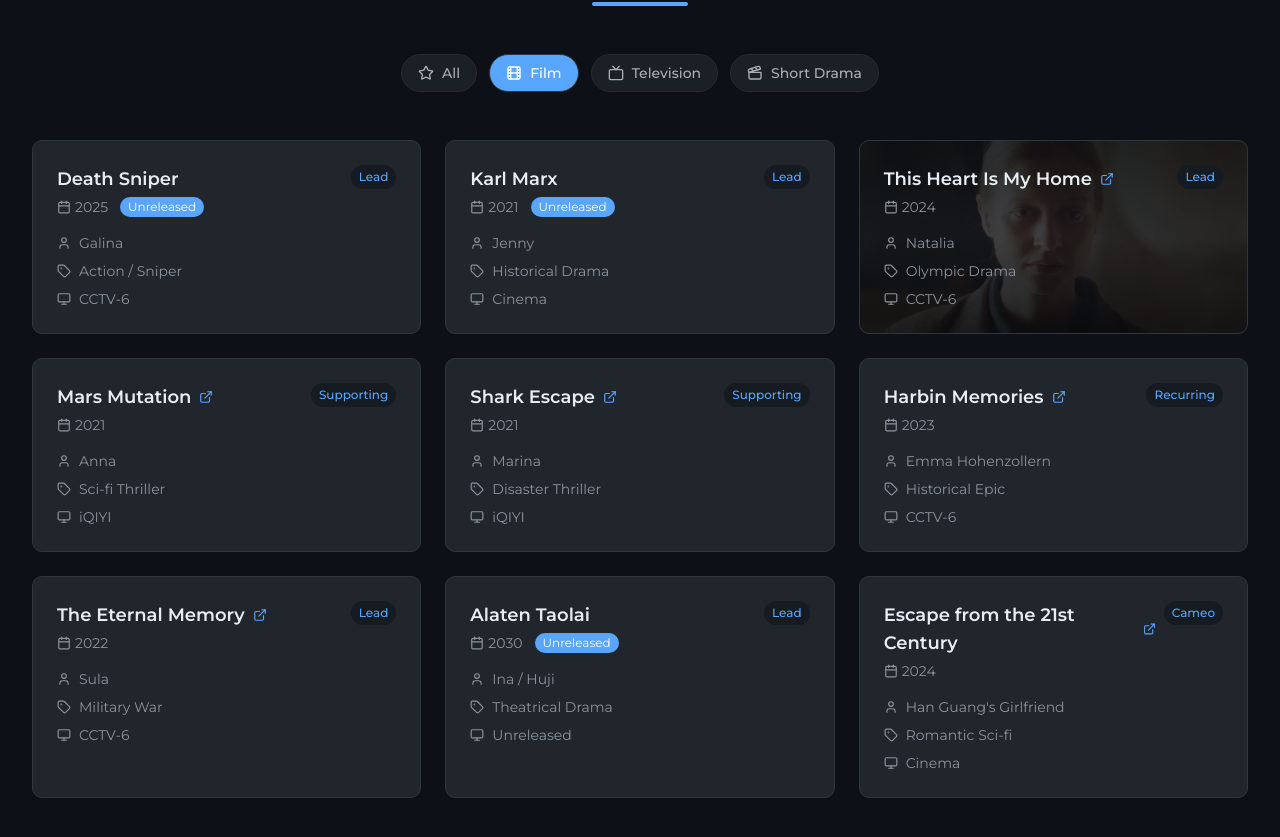
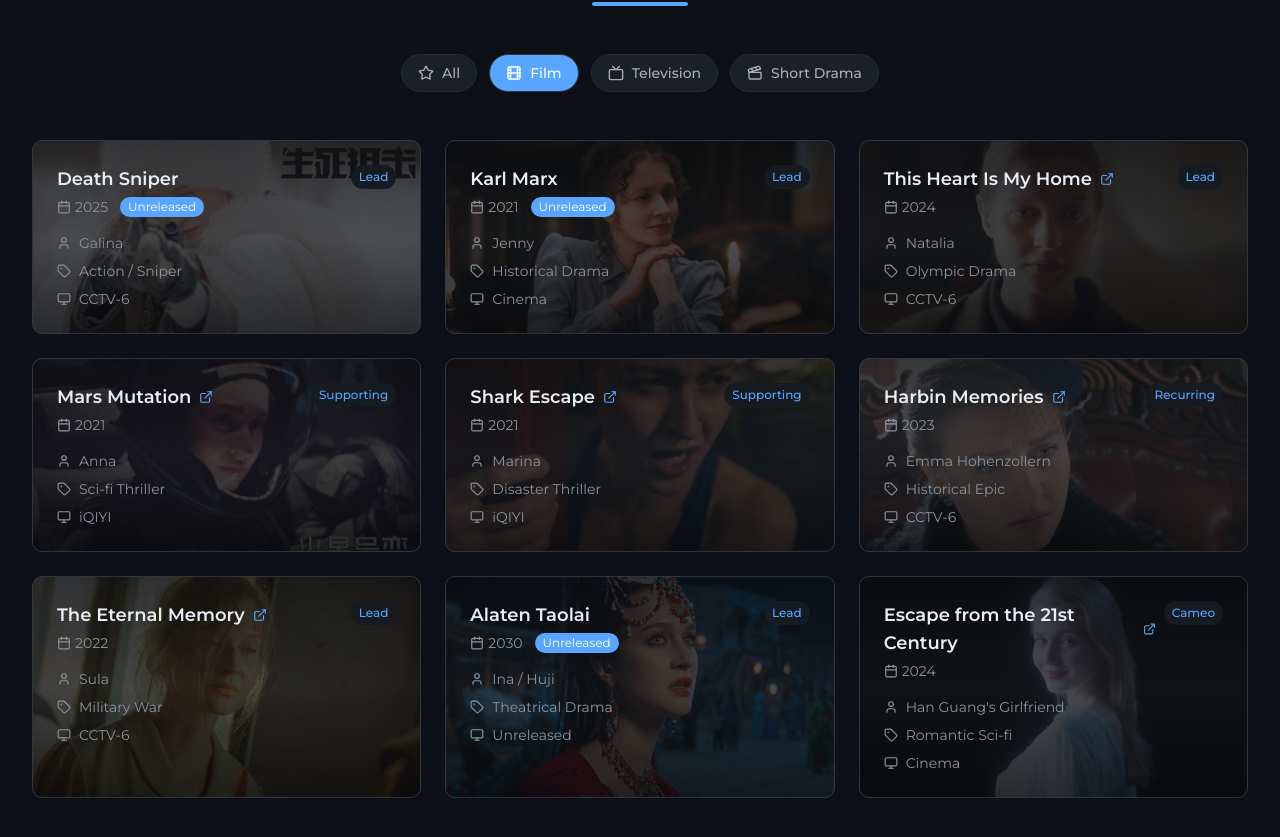
Before and after one commit to marinamaloy/marinamalaia.com, a React (Vite) app: page / in a window 1280 px wide. Shown: the part 1656-2493 px from the top of the page. Built offline with nearby package versions, Linux system fonts and the light colour scheme.

Commit message:
Update Credits.tsx

```diff
--- a/src/sections/Credits.tsx
+++ b/src/sections/Credits.tsx
@@ -106,7 +106,7 @@ const projects: Project[] = [
     platform: 'CCTV-6',
     released: false,
     link: '',
-    backgroundImage: '',
+    backgroundImage: '/images/credits/shooter.JPG',
   },
   {
     year: '2026',
@@ -119,7 +119,7 @@ const projects: Project[] = [
     platform: 'iQIYI',
     released: false,
     link: '',
-    backgroundImage: '',
+    backgroundImage: '/images/credits/ball.JPEG',
   },
   {
     year: '2021',
@@ -132,7 +132,7 @@ const projects: Project[] = [
     platform: 'Unreleased',
     released: false,
     link: '',
-    backgroundImage: '',
+    backgroundImage: '/images/credits/yueluo.JPEG',
   },
   {
     year: '2021',
@@ -145,7 +145,7 @@ const projects: Project[] = [
     platform: 'Tencent Video',
     released: true,
     link: 'https://youtu.be/82TjsH-7v0c?si=XkZzEqCNpBUeDYCm&t=1242',
-    backgroundImage: '',
+    backgroundImage: '/images/credits/ebola.JPEG',
   },
   {
     year: '2020',
@@ -158,20 +158,7 @@ const projects: Project[] = [
     platform: 'Mango TV',
     released: true,
     link: 'https://youtu.be/ak7ednK7yQo?si=cA3I5wLdhzZ6lET_&t=174',
-    backgroundImage: '',
-  },
-  {
-    year: '2021',
-    title: 'Sunshine of My Life',
-    titleChinese: '若你安好便是晴天',
-    category: 'TV Series',
-    role: 'Store Manager',
-    roleType: 'Recurring',
-    genre: 'Urban Romance',
-    platform: 'Dragon TV',
-    released: false,
-    link: 'https://youtu.be/c40g89p2_4w?si=UZfKhBAKXs-x8Yz0&t=195',
-    backgroundImage: '',
+    backgroundImage: '/images/credits/centimeter.jpg',
   },
   {
     year: '2021',
@@ -184,7 +171,7 @@ const projects: Project[] = [
     platform: 'Cinema',
     released: false,
     link: '',
-    backgroundImage: '',
+    backgroundImage: '/images/credits/karl.jpeg',
   },
   {
     year: '2024',
@@ -210,7 +197,7 @@ const projects: Project[] = [
     platform: 'iQIYI',
     released: true,
     link: 'https://www.iq.com/album/mutation-on-mars-2021-1w2tibmx5b8?lang=en_us',
-    backgroundImage: '',
+    backgroundImage: '/images/credits/mars.JPG',
   },
   {
     year: '2021',
@@ -223,7 +210,7 @@ const projects: Project[] = [
     platform: 'iQIYI',
     released: true,
     link: 'https://www.iq.com/album/escape-of-shark-2021-1zj5sr5ay7c?lang=en_us',
-    backgroundImage: '',
+    backgroundImage: '/images/credits/shark.jpg',
   },
   {
     year: '2023',
@@ -236,7 +223,7 @@ const projects: Project[] = [
     platform: 'CCTV-6',
     released: true,
     link: 'https://vip.1905.com/play/1614200.shtml?utm_source=360&utm_medium=cps&utm_campaign=1&__hz=ccb0989662211f61',
-    backgroundImage: '',
+    backgroundImage: '/images/credits/harbin.jpeg',
   },
   {
     year: '2022',
@@ -249,7 +236,7 @@ const projects: Project[] = [
     platform: 'CCTV-6',
     released: true,
     link: 'https://www.yingbas.com/bofang/97923-1-1.html',
-    backgroundImage: '',
+    backgroundImage: '/images/credits/memory.jpeg',
   },
   {
     year: '2030',
@@ -262,7 +249,7 @@ const projects: Project[] = [
     platform: 'Unreleased',
     released: false,
     link: '',
-    backgroundImage: '',
+    backgroundImage: '/images/credits/alatan.JPG',
   },
 
   {
@@ -276,7 +263,7 @@ const projects: Project[] = [
     platform: 'Cinema',
     released: true,
     link: 'https://kissasian.cam/escape-from-the-21st-century-2025/',
-    backgroundImage: '',
+    backgroundImage: '/images/credits/escape.png',
   },
   {
     year: '2019',
@@ -302,7 +289,7 @@ const projects: Project[] = [
     platform: 'Tencent Video',
     released: true,
     link: 'https://youtu.be/myiFuQP1V7c?si=j4qmq9MQAbN2bCpz&t=2431',
-    backgroundImage: '',
+    backgroundImage: '/images/credits/mystery.JPG',
   },
   {
     year: '2017',
@@ -315,7 +302,7 @@ const projects: Project[] = [
     platform: 'CCTV-1',
     released: true,
     link: 'https://tv.cctv.com/2017/11/03/VIDEl2JlJVhnObkjgjDG1Q6k171103.shtml',
-    backgroundImage: '',
+    backgroundImage: '/images/credits/green.jpeg',
   },
   {
     year: '2030',
@@ -328,7 +315,7 @@ const projects: Project[] = [
     platform: 'iQIYI',
     released: false,
     link: '',
-    backgroundImage: '',
+    backgroundImage: '/images/credits/newlove.JPG',
   },
 ];
 
```
